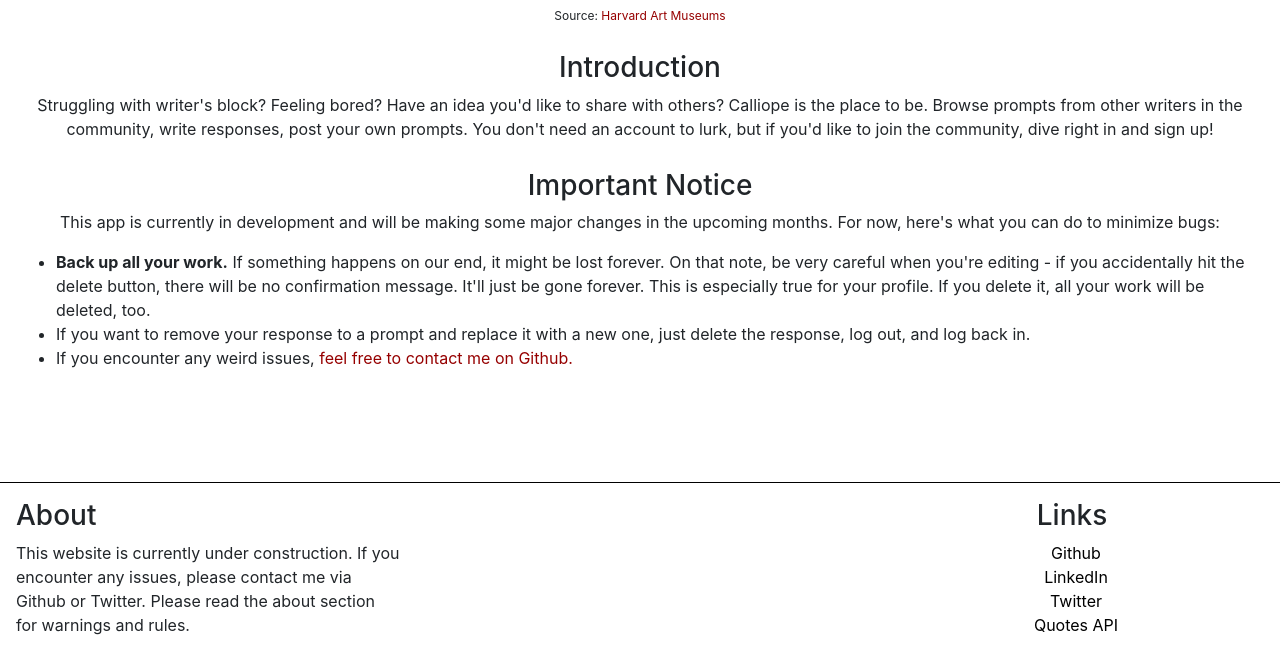
After one commit to alyssamonera/project-2, a Node project: template views/about.ejs in a window 1280 px wide. The commit adds this page. Shown: the part 1054-1723 px from the top of the page. Run offline with Node 20 templates, Linux system fonts and the light colour scheme; the template is opened without the code that fills it, so the values that code supplies are empty; some libraries are stand-ins or nearby versions.

Commit message:
finished up the readme, wrote the about, styled the about

```diff
--- a/public/css/master.css
+++ b/public/css/master.css
@@ -61,6 +61,37 @@ main{
   text-align: center;
 }
 
+/* ABOUT */
+
+.about-page{
+  text-align: center;
+}
+
+.about-page a{
+  color: var(--scarlet);
+}
+
+.about-page a:hover{
+  color: red;
+}
+
+.about-page h2{
+  font-family: var(--Merri);
+}
+
+.about-page h3{
+  margin-top: 1em;
+}
+
+.about-page img{
+  display: block;
+  margin: 0 auto;
+}
+
+.about-page ul{
+  text-align: left;
+}
+
 /* FORM */
 
 form{
--- a/public/css/prompts.css
+++ b/public/css/prompts.css
@@ -14,10 +14,6 @@
   text-align: right;
   margin-right: 3em;
   font-size: 1.2em;
-}
-
-.index-body{
-
 }
 
 /* SHOW DISPLAY */
--- a/server.js
+++ b/server.js
@@ -71,6 +71,11 @@ app.get('/', (req, res) => {
   res.render('index.ejs', {tabTitle: "Home", currentUser: req.session.currentUser})
 });
 
+// ABOUT
+app.get('/about', (req, res) => {
+  res.render('about.ejs', {tabTitle: "About", currentUser: req.session.currentUser})
+});
+
 // SEED
 app.get('/seed', (req, res) => {
   for (let i = 0; i < seed.users.length; i++){
@@ -82,7 +87,7 @@ app.get('/seed', (req, res) => {
     user.save();
   }
   res.redirect('/')
-})
+});
 
 // SIGNUP CONTROLLER
 const signupController = require('./controllers/signup.js');
--- /dev/null
+++ b/views/about.ejs
@@ -0,0 +1,32 @@
+<!DOCTYPE html>
+<html lang="en" dir="ltr">
+  <head>
+    <% include partials/head.ejs %>
+  </head>
+  <body>
+    <header>
+      <% include partials/header.ejs%>
+    </header>
+
+    <main class="about-page">
+      <h2>Find your muse on Calliope</h2>
+      <img src="https://idscache.harvardartmuseums.org/ids/view/17803827?width=3000&height=3000" alt="harvard-painting" class="rounded img-thumbnail">
+      <sub>Source: <a href="https://www.harvardartmuseums.org/art/230368">Harvard Art Museums</a></sub>
+      <h3>Introduction</h3>
+      <p>Struggling with writer's block? Feeling bored? Have an idea you'd like to share with others? Calliope is the place to be. Browse prompts from other writers in the community, write responses, post your own prompts. You don't need an account to lurk, but if you'd like to join the community, dive right in and sign up!</p>
+      <h3>Important Notice</h3>
+      <p>This app is currently in development and will be making some major changes in the upcoming months. For now, here's what you can do to minimize bugs:</p>
+      <ul>
+        <li><b>Back up all your work.</b> If something happens on our end, it might be lost forever. On that note, be very careful when you're editing - if you accidentally hit the delete button, there will be no confirmation message. It'll just be gone forever. This is especially true for your profile. If you delete it, all your work will be deleted, too.</li>
+        <li>If you want to remove your response to a prompt and replace it with a new one, just delete the response, log out, and log back in.</li>
+        <li>If you encounter any weird issues, <a href="https://github.com/alyssamonera">feel free to contact me on Github.</a></li>
+      </ul>
+
+
+    </main>
+
+    <footer>
+      <% include partials/footer.ejs %>
+    </footer>
+  </body>
+</html>
--- a/views/partials/header.ejs
+++ b/views/partials/header.ejs
@@ -16,7 +16,7 @@
 
 <nav>
   <ul>
-    <li><a href="/#">About</a></li>
+    <li><a href="/about">About</a></li>
     <li><a href="/prompts">Browse</a></li>
     <li><a href="/prompts/new">Create</a></li>
   </ul>
```
Also changed, not shown: public/js/main.js (+1 -1 lines), views/browse.ejs (deleted, +0 -18 lines), README.md.
